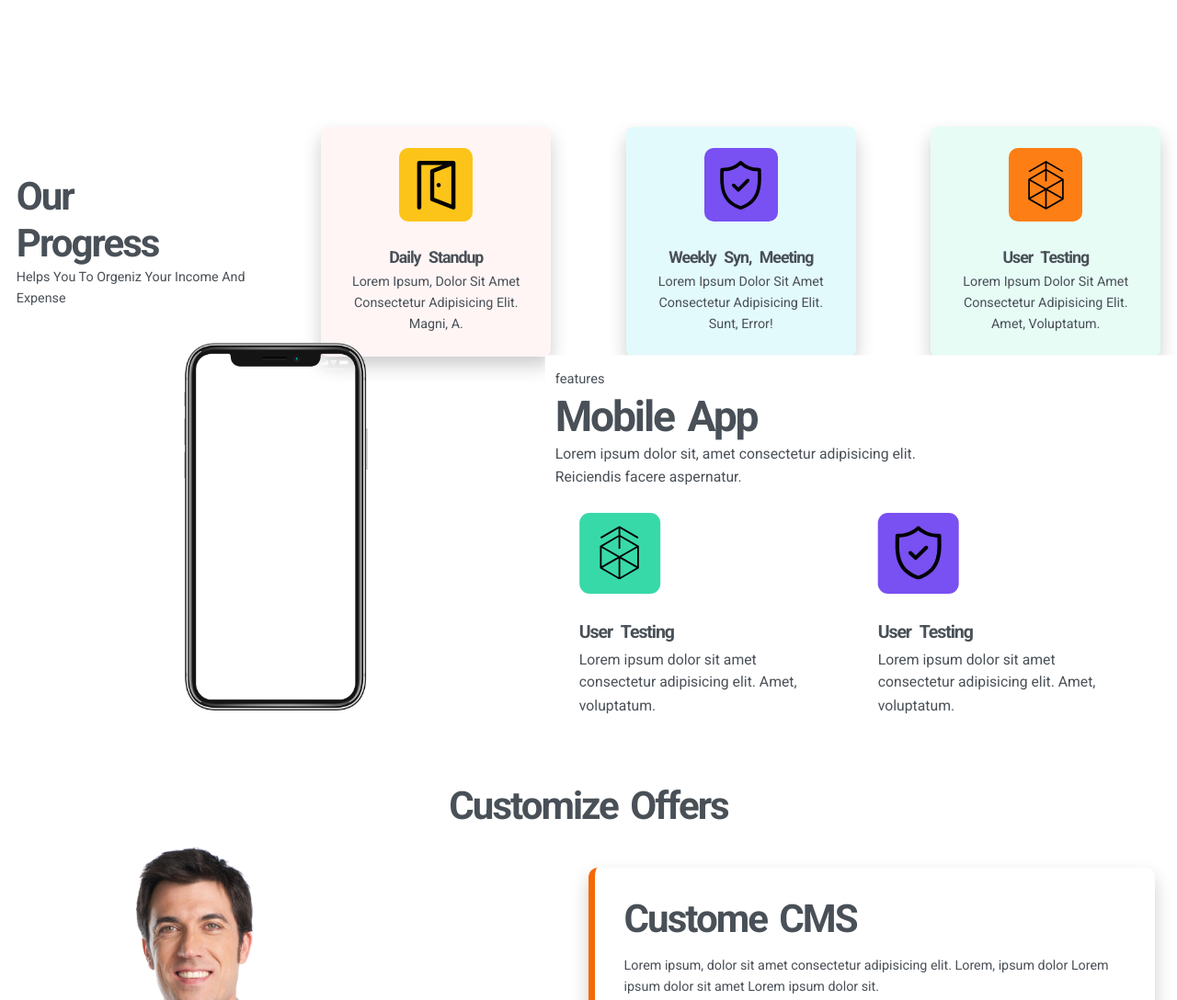
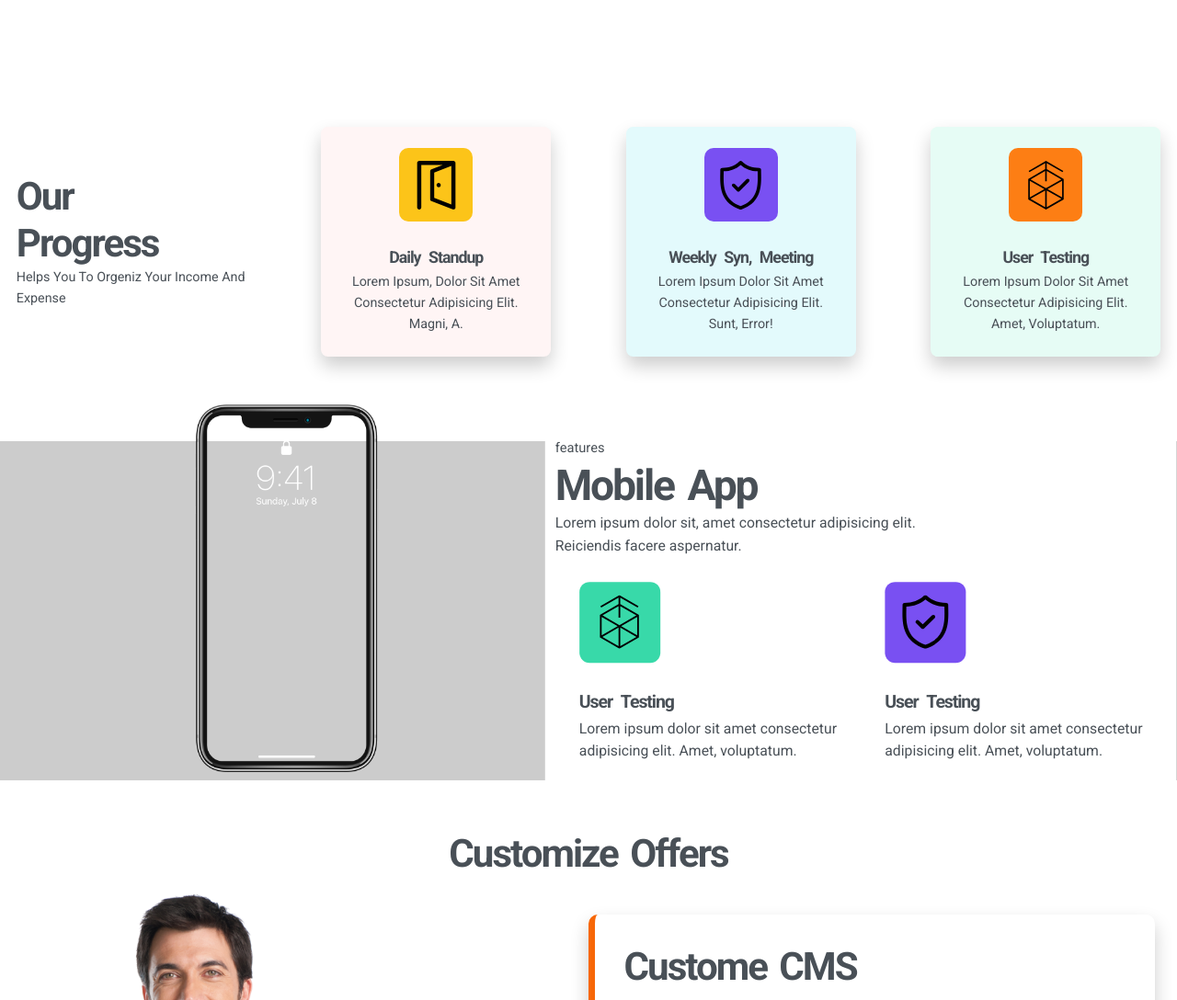
Before and after one commit to AliRezaDavuodi/frontendmentorship-05, a website: page index.html in a window 1280 px wide. Shown: the part 680-1768 px from the top of the page at 92% size. Drawn offline with Linux system fonts and the light colour scheme.

Commit message:
fixed some bugs to reuse features style

```diff
--- a/sass/base/_utilitis.scss
+++ b/sass/base/_utilitis.scss
@@ -6,3 +6,30 @@
 .btn-controller {
   @include felx_center_vertical;
 }
+
+.mr {
+  margin-right: map-get($spacing, "XXLarge");
+}
+
+.pr {
+  padding-right: map-get($spacing, "XLarge");
+}
+
+.bg-gray {
+  background-color: #ccc;
+}
+
+.scale {
+  transform: scale(1.1);
+}
+
+.feature-img {
+  width: 20rem;
+  height: 40rem;
+  margin: auto;
+  margin-top: -5rem;
+}
+
+.flex {
+  @include flex_center;
+}
--- a/sass/layout/_features.scss
+++ b/sass/layout/_features.scss
@@ -1,5 +1,4 @@
-.features-section {
-  background-color: #ccc;
+#features-section {
   margin-top: map-get($spacing, "Bigest");
 }
 
@@ -8,21 +7,16 @@
 
   &__left {
     width: 50%;
-    padding-right: map-get($spacing, "XLarge");
-    text-align: center;
-    img {
-      width: 20rem;
-      height: 40rem;
-      margin-top: -5rem;
+
+    &--img__2 {
+      height: 35rem;
     }
   }
   &__right {
     width: 50%;
     background-color: #fff;
-    transform: scale(1.1);
-    margin-right: map-get($spacing, "XXLarge");
+
     padding: map-get($spacing, "Small");
-    padding-right: map-get($spacing, "XLarge");
   }
   &__list {
     @include felx_center_vertical;
--- a/sass/layout/_progress.scss
+++ b/sass/layout/_progress.scss
@@ -1,6 +1,8 @@
+#progress {
+  padding: map-get($spacing, "Large");
+}
+
 .progress {
-  padding: map-get($spacing, "Large");
-
   &__list {
     @include felx_center_vertical;
     justify-content: space-between;
```
Also changed, not shown: css/style.css.
